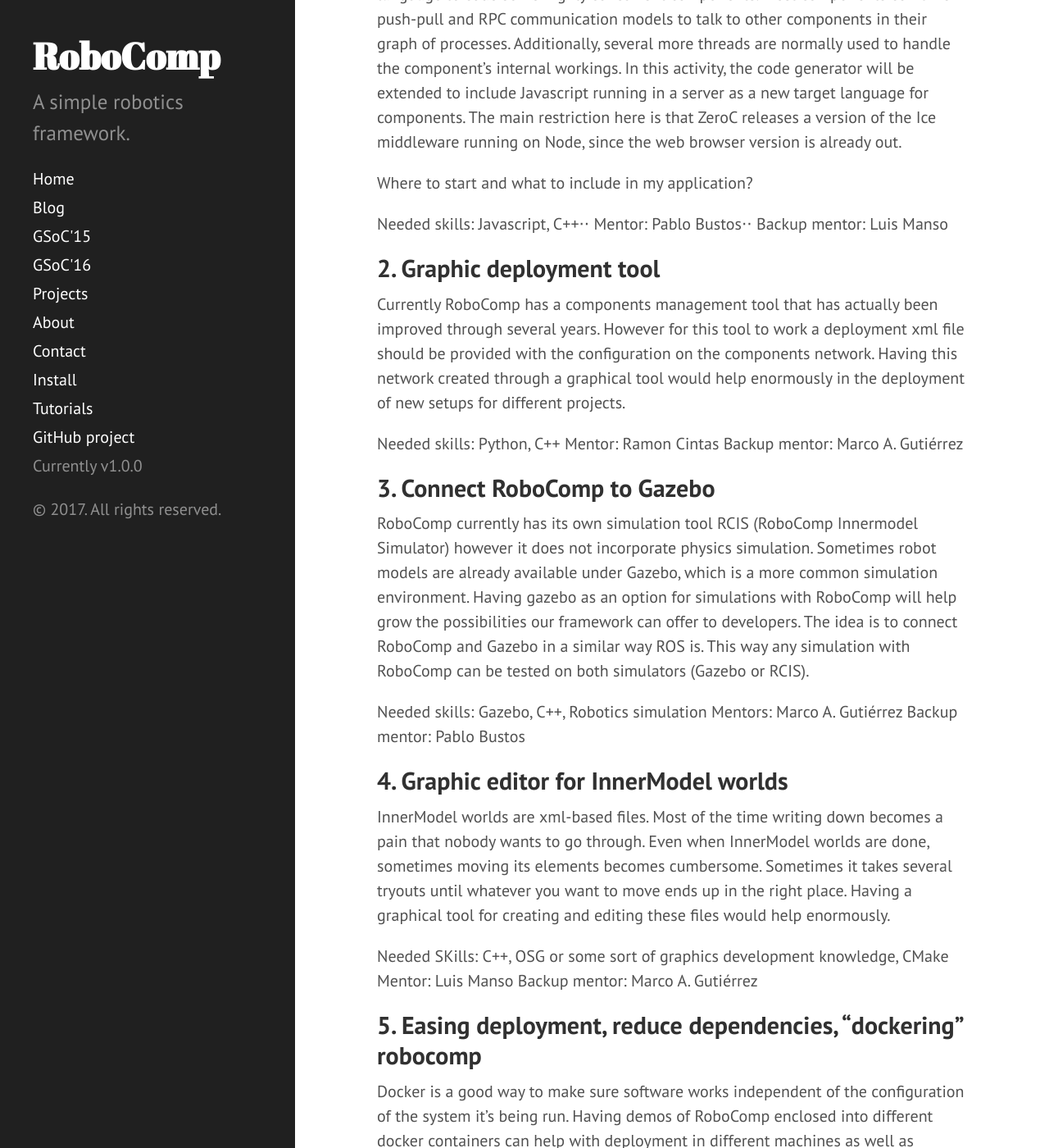
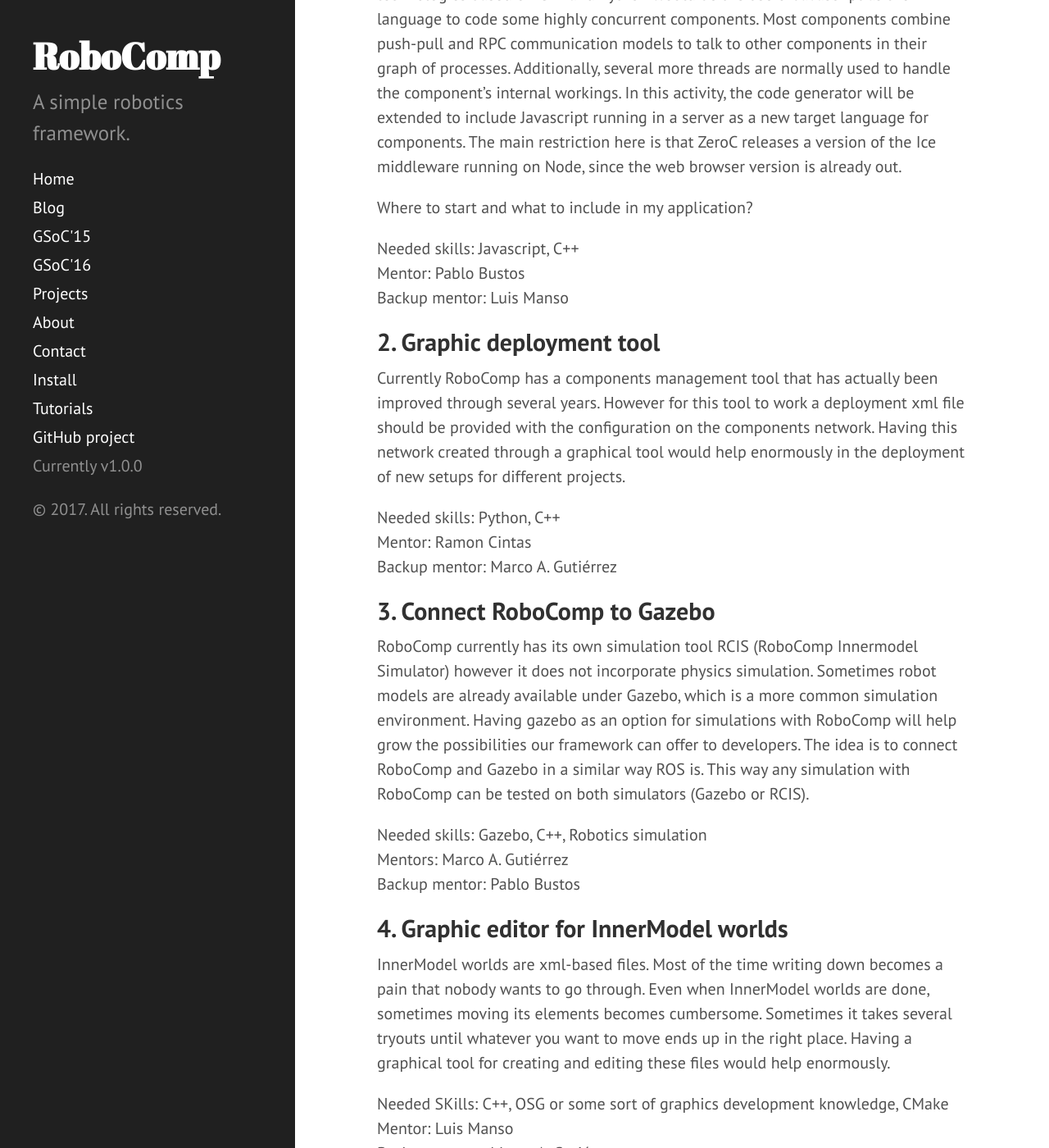
Before and after one commit to robocomp/website, a Jekyll site: the page built from _posts/gsoc2017/2017-2-07-gsoc17ideas.md, in a window 1280 px wide and 1400 px high, scrolled down 1057 px. Shown: the whole window at 82% size. Built offline with Jekyll 4.4.1, drawn with Linux system fonts in a browser that asks for light colours; some of the changed text lies outside the part shown.

```diff
--- a/_posts/gsoc2017/2017-2-07-gsoc17ideas.md
+++ b/_posts/gsoc2017/2017-2-07-gsoc17ideas.md
@@ -18,7 +18,7 @@ Where can I start and what to include on my application?
 You are encoraged to go through the previous steps for a better understading and follow up of your application.
 
 General questions about RoboComp:
-https://groups.google.com/forum/?hl=es#!forum/robocomp-dev⋅⋅
+https://groups.google.com/forum/?hl=es#!forum/robocomp-dev
 https://gitter.im/robocomp/home
 
 ## 1. Javascript support
@@ -28,8 +28,8 @@ NodeJS component code generation. An interesting diversion from current robotics
 Where to start and what to include in my application?
 
 
-Needed skills: Javascript, C++⋅⋅
-Mentor: Pablo Bustos⋅⋅
+Needed skills: Javascript, C++
+Mentor: Pablo Bustos
 Backup mentor: Luis Manso
 
 ## 2. Graphic deployment tool
@@ -67,9 +67,7 @@ You will also be responsible of writing down the robocomp-docker documentation a
 *To study and analyze virtual infrastructure solutions, such as Open Stack, to provide a virtualized infrastructure that can integrate the physical cluster onboard the robot and external servers for less responsive, but highly computationally demanding, tasks.
 
 Needed skills: Docker, GNU/Linux, C++, CMake
-
 Mentor: Marco A. Gutiérrez
-
 Backup mentor: Ramon Cintas
 
 ## 6. 3D visualization of internal structures in real time
@@ -77,9 +75,7 @@ Backup mentor: Ramon Cintas
 Current Model graphs used in RoboComp mainly for cognitive world modeling are not clear to understand, especially when they are big, which they usually are. Making these graphs easier to read and their information easier to access is a key task that will ease the task of debugging and understanding these graphs and in consequence a robot’s mind. Specific research and tests with roboticists should be performed in order to find a way of displaying this information that helps anyone understand the whole graph. Once specific key assets are detected they should be implemented one by one  and properly tested with some roboticists to ensure they are widely accepted as a proper enhancement. Several of these features should be developed until the graph becomes easily readable and can be easily managed through the graphical interface provided in robocomp
 
 Needed skills: Python, Qt5, OSG
-
 Mentor: Luis Manso
-
 Backup Mentor: Marco A. Gutiérrez
 
 
```
